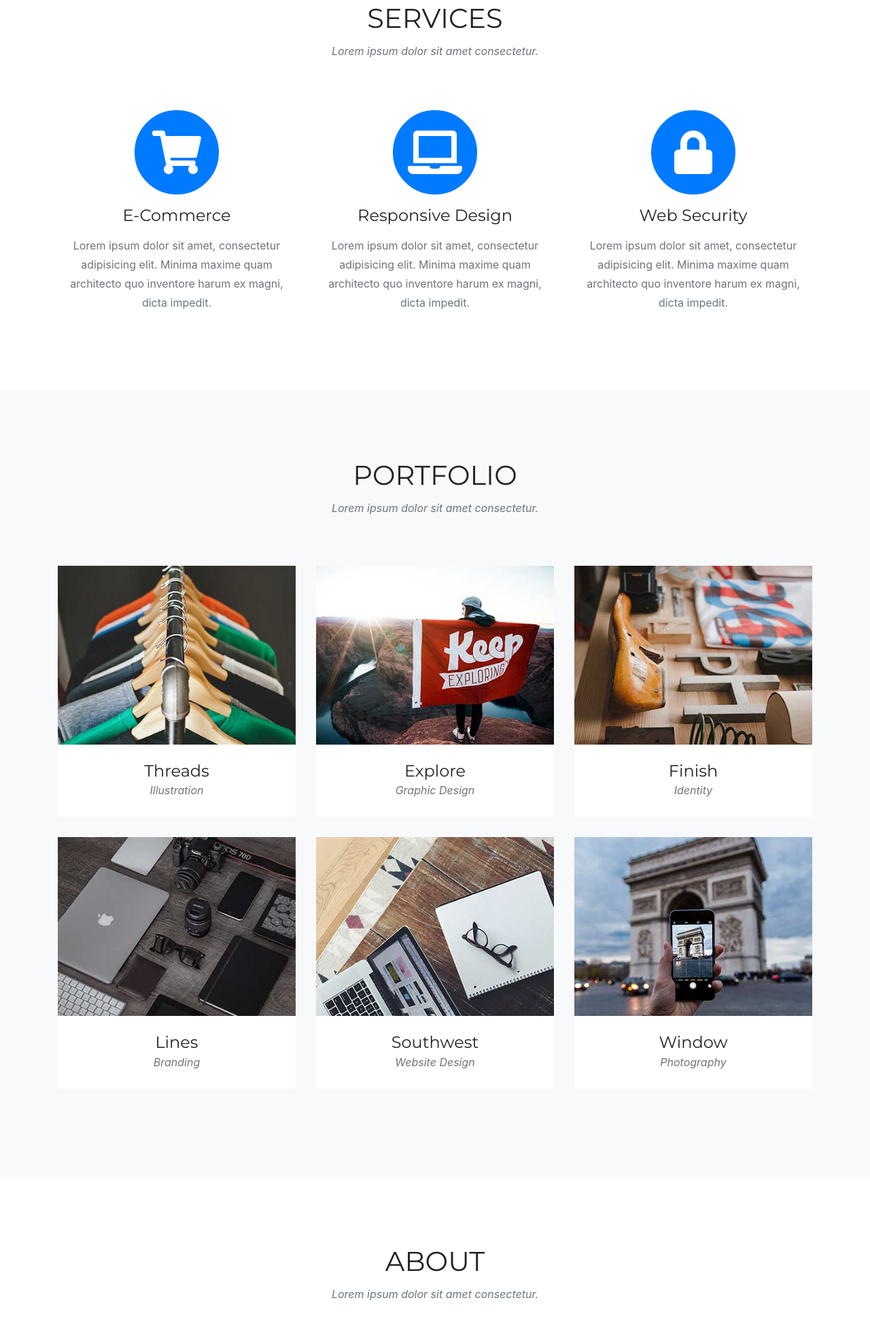
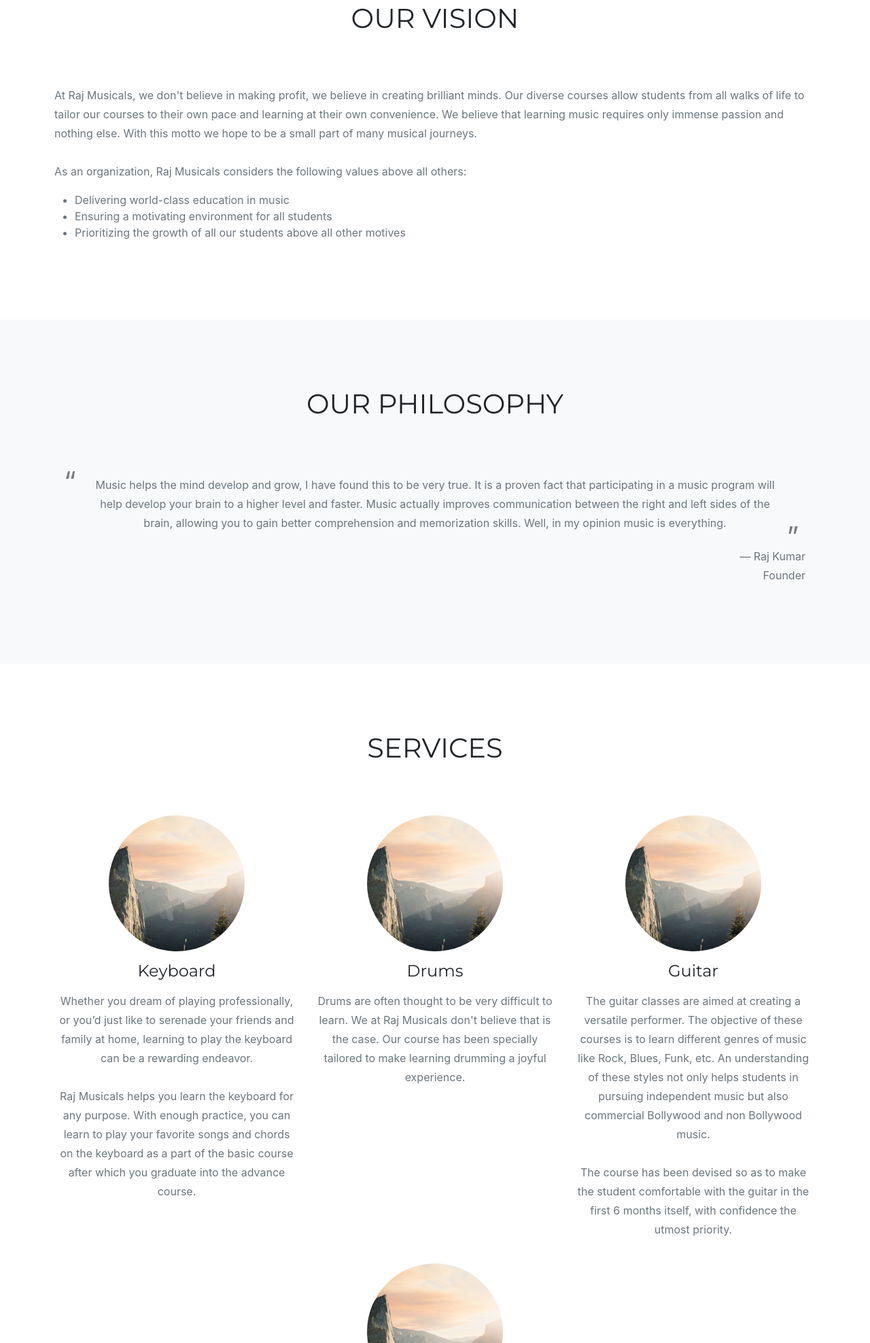
Before and after one commit to rajmusicals/rajmusicals.github.io, a website with bundled scripts: page index.html in a window 1280 px wide. Shown: the part 825-2800 px from the top of the page at 68% size. Built offline with nearby package versions, Linux system fonts and the light colour scheme; a web font is replaced by a local one.

Commit message:
first phase complete

```diff
--- a/css/agency.css
+++ b/css/agency.css
@@ -681,3 +681,37 @@
 ul.social-buttons li a:active, ul.social-buttons li a:focus, ul.social-buttons li a:hover {
   background-color: #fed136;
 }
+
+blockquote {
+  /* font-family: Georgia, serif; */
+  /* font-size: 18px; */
+  /* font-style: italic; */
+  /* width: 500px; */
+  margin: 0.25em 0;
+  padding: 0.35em 40px;
+  line-height: 1.45;
+  position: relative;
+  color: #383838;
+}
+
+blockquote p:before {
+  display: block;
+  padding-left: 10px;
+  content: "\201C";
+  font-size: 40px;
+  position: absolute;
+  left: -1px;
+  top: -20px;
+  color: #7a7a7a;
+}
+
+blockquote p:after {
+  display: block;
+  /* padding-left: 10px; */
+  content: "\201D";
+  font-size: 40px;
+  position: absolute;
+  right: 20px;
+  bottom: -20px;
+  color: #7a7a7a;
+}
--- a/index.html
+++ b/index.html
@@ -23,7 +23,7 @@
 
 
   <!-- Custom styles for this template -->
-  <link href="css/agency.min.css" rel="stylesheet">
+  <link href="css/agency.css" rel="stylesheet">
 
 </head>
 
@@ -40,19 +40,22 @@
       <div class="collapse navbar-collapse" id="navbarResponsive">
         <ul class="navbar-nav text-uppercase ml-auto">
           <li class="nav-item">
+            <a class="nav-link js-scroll-trigger" href="#vision">Our Vision</a>
+          </li>
+          <li class="nav-item">
+            <a class="nav-link js-scroll-trigger" href="#philosophy">Our Philosophy</a>
+          </li>
+          <li class="nav-item">
             <a class="nav-link js-scroll-trigger" href="#services">Services</a>
           </li>
+          <!-- <li class="nav-item">
+            <a class="nav-link js-scroll-trigger" href="#portfolio">Portfolio</a>
+          </li> -->
+          <!-- <li class="nav-item">
+            <a class="nav-link js-scroll-trigger" href="#team">Team</a>
+          </li> -->
           <li class="nav-item">
-            <a class="nav-link js-scroll-trigger" href="#portfolio">Portfolio</a>
-          </li>
-          <li class="nav-item">
-            <a class="nav-link js-scroll-trigger" href="#about">About</a>
-          </li>
-          <li class="nav-item">
-            <a class="nav-link js-scroll-trigger" href="#team">Team</a>
-          </li>
-          <li class="nav-item">
-            <a class="nav-link js-scroll-trigger" href="#contact">Contact</a>
+            <a class="nav-link js-scroll-trigger" href="#contact">Contact Us</a>
           </li>
         </ul>
       </div>
@@ -65,51 +68,49 @@
       <div class="intro-text">
         <div class="intro-lead-in">Welcome To Raj Musicals!</div>
         <div class="intro-heading">Begin Your Musical Journey</div>
-        <a class="btn btn-primary btn-xl text-uppercase js-scroll-trigger" href="#services">Explore</a>
+        <a class="btn btn-primary btn-xl text-uppercase js-scroll-trigger" href="#vision">Explore</a>
       </div>
     </div>
   </header>
 
-  <!-- Services -->
-  <section class="page-section" id="services">
+  <!--Vision-->
+  <section class="page-section" id="vision">
     <div class="container">
       <div class="row">
         <div class="col-lg-12 text-center">
-          <h2 class="section-heading text-uppercase">Services</h2>
-          <h3 class="section-subheading text-muted">Lorem ipsum dolor sit amet consectetur.</h3>
+          <h2 class="section-heading text-uppercase">Our Vision</h2>
+          <h3 class="section-subheading text-muted"></h3>
         </div>
       </div>
-      <div class="row text-center">
-        <div class="col-md-4">
-          <span class="fa-stack fa-4x">
-            <i class="fas fa-circle fa-stack-2x text-primary"></i>
-            <i class="fas fa-shopping-cart fa-stack-1x fa-inverse"></i>
-          </span>
-          <h4 class="service-heading">E-Commerce</h4>
-          <p class="text-muted">Lorem ipsum dolor sit amet, consectetur adipisicing elit. Minima maxime quam architecto quo inventore harum ex magni, dicta impedit.</p>
-        </div>
-        <div class="col-md-4">
-          <span class="fa-stack fa-4x">
-            <i class="fas fa-circle fa-stack-2x text-primary"></i>
-            <i class="fas fa-laptop fa-stack-1x fa-inverse"></i>
-          </span>
-          <h4 class="service-heading">Responsive Design</h4>
-          <p class="text-muted">Lorem ipsum dolor sit amet, consectetur adipisicing elit. Minima maxime quam architecto quo inventore harum ex magni, dicta impedit.</p>
-        </div>
-        <div class="col-md-4">
-          <span class="fa-stack fa-4x">
-            <i class="fas fa-circle fa-stack-2x text-primary"></i>
-            <i class="fas fa-lock fa-stack-1x fa-inverse"></i>
-          </span>
-          <h4 class="service-heading">Web Security</h4>
-          <p class="text-muted">Lorem ipsum dolor sit amet, consectetur adipisicing elit. Minima maxime quam architecto quo inventore harum ex magni, dicta impedit.</p>
-        </div>
+      <div class="row">
+        <p class="text-muted" style="padding-left: 10px; padding-right: 10px;">
+          At Raj Musicals, we don't believe in making profit, we believe in creating brilliant
+          minds. Our diverse courses allow students from all walks of life to tailor our courses
+          to their own pace and learning at their own convenience. We believe that learning
+          music requires only immense passion and nothing else. With this motto we hope to be a
+          small part of many musical journeys.
+
+          <br><br>
+
+          As an organization, Raj Musicals considers the following values above all others:
+          <ul class="text-muted" style="text-align: left;">
+            <li>
+              Delivering world-class education in music
+            </li>
+            <li>
+              Ensuring a motivating environment for all students
+            </li>
+            <li>
+              Prioritizing the growth of all our students above all other motives
+            </li>
+          </ul>
+        </p>
       </div>
     </div>
   </section>
 
   <!-- Portfolio Grid -->
-  <section class="bg-light page-section" id="portfolio">
+  <!-- <section class="bg-light page-section" id="portfolio">
     <div class="container">
       <div class="row">
         <div class="col-lg-12 text-center">
@@ -204,18 +205,18 @@
         </div>
       </div>
     </div>
-  </section>
+  </section> -->
 
-  <!-- About -->
-  <section class="page-section" id="about">
+  <!-- Philosophy -->
+  <section class="bg-light page-section" id="philosophy">
     <div class="container">
       <div class="row">
         <div class="col-lg-12 text-center">
-          <h2 class="section-heading text-uppercase">About</h2>
-          <h3 class="section-subheading text-muted">Lorem ipsum dolor sit amet consectetur.</h3>
+          <h2 class="section-heading text-uppercase">Our Philosophy</h2>
+          <h3 class="section-subheading text-muted"></h3>
         </div>
       </div>
-      <div class="row">
+      <!-- <div class="row">
         <div class="col-lg-12">
           <ul class="timeline">
             <li>
@@ -283,12 +284,139 @@
             </li>
           </ul>
         </div>
+      </div> -->
+      <!-- <div class="col-md-4"></div> -->
+      <div class="text-center">
+        <blockquote style="margin: 0 auto;">
+          <p class="text-muted text-center">
+
+            Music helps the mind develop and grow, I have found this to be very true.
+            It is a proven fact that participating in a music program will help develop
+            your brain to a higher level and faster. Music actually improves communication
+            between the right and left sides of the brain, allowing you to gain better
+            comprehension and memorization skills.
+
+            Well, in my opinion music is everything.
+
+          </p>
+        </blockquote>
+        <p class="text-muted" style="text-align: end; padding-right: 10px;">
+          &#8212; Raj Kumar <br>
+          Founder
+        </p>
+      </div>
+    </div>
+  </section>
+
+  <!-- Services -->
+  <section class="page-section" id="services">
+    <div class="container">
+      <div class="row">
+        <div class="col-lg-12 text-center">
+          <h2 class="section-heading text-uppercase">Services</h2>
+          <h3 class="section-subheading text-muted"></h3>
+        </div>
+      </div>
+      <div class="row text-center">
+        <div class="col-md-4" style="padding-bottom: 20px;">
+          <!-- <span class="fa-stack fa-4x">
+            <i class="fas fa-circle fa-stack-2x text-primary"></i>
+            <i class="fas fa-guitar fa-stack-1x fa-inverse"></i>
+          </span> -->
+          <img class="rounded-circle img-fluid" src="img/about/1.jpg" alt="">
+          <h4 class="service-heading">Keyboard</h4>
+          <p class="text-muted">
+            Whether you dream of playing professionally, or you’d just like to serenade
+            your friends and family at home, learning to play the keyboard can be a rewarding
+            endeavor.
+
+            <br><br>
+
+            Raj Musicals helps you learn the keyboard for any purpose. With enough practice,
+            you can learn to play your favorite songs and chords on the keyboard as a part of
+            the basic course after which you graduate into the advance course.
+          </p>
+        </div>
+        <div class="col-md-4" style="padding-bottom: 20px;">
+          <!-- <span class="fa-stack fa-4x">
+            <i class="fas fa-circle fa-stack-2x text-primary"></i>
+            <i class="fas fa-laptop fa-stack-1x fa-inverse"></i>
+          </span> -->
+          <img class="rounded-circle img-fluid" src="img/about/1.jpg" alt="">
+          <h4 class="service-heading">Drums</h4>
+          <p class="text-muted">
+            Drums are often thought to be very difficult to learn. We at Raj Musicals
+            don't believe that is the case. Our course has been specially tailored
+            to make learning drumming a joyful experience.
+          </p>
+        </div>
+        <div class="col-md-4" style="padding-bottom: 20px;">
+          <!-- <span class="fa-stack fa-4x">
+            <i class="fas fa-circle fa-stack-2x text-primary"></i>
+            <i class="fas fa-lock fa-stack-1x fa-inverse"></i>
+          </span> -->
+          <img class="rounded-circle img-fluid" src="img/about/1.jpg" alt="">
+          <h4 class="service-heading">Guitar</h4>
+          <p class="text-muted">
+            The guitar classes are aimed at creating a versatile performer.
+            The objective of these courses is to learn different genres of
+            music like Rock, Blues, Funk, etc. An
+            understanding of these styles not only helps students in pursuing
+            independent music but also commercial Bollywood and non Bollywood
+            music.
+
+            <br><br>
+
+            The course has been devised so as to make the student comfortable with
+            the guitar in the first 6 months itself, with confidence the utmost priority.
+          </p>
+        </div>
+        <div class="col-md-4" style="padding-bottom: 20px; margin:0 auto;">
+          <!-- <span class="fa-stack fa-4x">
+            <i class="fas fa-circle fa-stack-2x text-primary"></i>
+            <i class="fas fa-guitar fa-stack-1x fa-inverse"></i>
+          </span> -->
+          <img class="rounded-circle img-fluid" src="img/about/1.jpg" alt="">
+          <h4 class="service-heading">Music Production</h4>
+          <p class="text-muted">
+            Our goal is to help you understand the process of making music
+            from beginning to end, so you can create tracks that meet the
+            standards of “good music”, regardless of style. What’s important is
+            that you understand the process and tools at your disposal, so it
+            will be easier to construct a quality track that delivers the
+            message intended.
+
+            <br><br>
+          </p>
+          <p class="text-muted" style="text-align: left;">
+            We simplify music production by separating it into six basic stages:
+            <ul class="text-muted" style="text-align: left;">
+              <li>
+                Songwriting
+              </li>
+              <li>
+                Arranging
+              </li>
+              <li>
+                Tracking
+              </li>
+              <li>
+                Editing
+              </li>
+              <li>
+                Mixing
+              </li>
+              <li>
+                Mastering
+              </li>
+            </ul>
+        </div>
       </div>
     </div>
   </section>
 
   <!-- Team -->
-  <section class="bg-light page-section" id="team">
+  <!-- <section class="bg-light page-section" id="team">
     <div class="container">
       <div class="row">
         <div class="col-lg-12 text-center">
@@ -376,10 +504,10 @@
         </div>
       </div>
     </div>
-  </section>
+  </section> -->
 
   <!-- Clients -->
-  <section class="py-5">
+  <!-- <section class="py-5">
     <div class="container">
       <div class="row">
         <div class="col-md-3 col-sm-6">
@@ -404,7 +532,7 @@
         </div>
       </div>
     </div>
-  </section>
+  </section> -->
 
   <!-- Contact -->
   <section class="page-section" id="contact">
```
Also changed, not shown: css/agency.min.css, favicon.ico (added).
